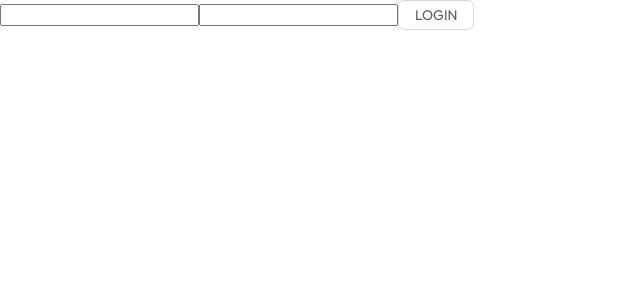
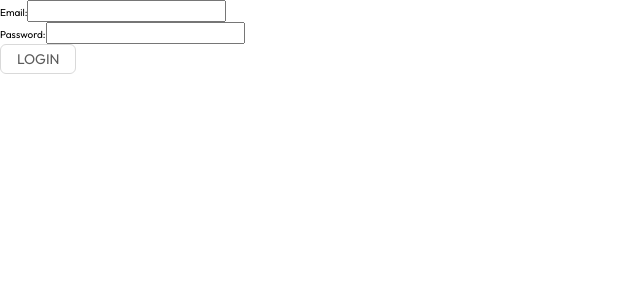
Before and after one commit to captynJoe/captyn_ecommerce, a Next.js app: page /login in a window 1280 px wide. Shown: the top 300 px of the page, without its empty margins (0-640 px from the left). Built offline with nearby package versions, Linux system fonts and the light colour scheme.

Commit message:
Update page.tsx

```diff
--- a/app/(auth)/login/page.tsx
+++ b/app/(auth)/login/page.tsx
@@ -7,16 +7,28 @@ import { useState } from "react";
 const Login = () => {
   const router = useRouter();
   const [error, setError] = useState("");
+  const [loading, setLoading] = useState(false);
   const [loginData, setLoginData] = useState({
     email: "",
     password: "",
   });
 
   const handleLogin = async () => {
-    signIn("credentials", {
+    if (!loginData.email || !loginData.password) {
+      setError("Please fill in both fields.");
+      return;
+    }
+
+    setLoading(true);
+    setError(""); // Clear previous errors
+
+    const callback = await signIn("credentials", {
       ...loginData,
       redirect: false,
-    }).then((callback) => {
+    });
+
+    setLoading(false);
+
     if (callback?.ok) {
       router.push("/admin");
     }
@@ -24,27 +36,34 @@ const Login = () => {
     if (callback?.error) {
       setError(callback.error);
     }
-    });
   };
 
   return (
     <div>
+      <div>
+        <label htmlFor="email">Email:</label>
         <input
           type="text"
+          id="email"
           value={loginData.email}
           onChange={(e) =>
             setLoginData({ ...loginData, email: e.currentTarget.value })
           }
         />
+      </div>
+      <div>
+        <label htmlFor="password">Password:</label>
         <input
           type="password"
+          id="password"
           value={loginData.password}
           onChange={(e) =>
             setLoginData({ ...loginData, password: e.currentTarget.value })
           }
         />
-      <Button text="LOGIN" onClick={handleLogin} />
-      <span style={{ color: "red" }}>{error}</span>
+      </div>
+      <Button text={loading ? "Logging in..." : "LOGIN"} onClick={handleLogin} disabled={loading} />
+      {error && <span style={{ color: "red" }}>{error}</span>}
     </div>
   );
 };
```
Lines whose indentation alone changed are shown as unchanged.
